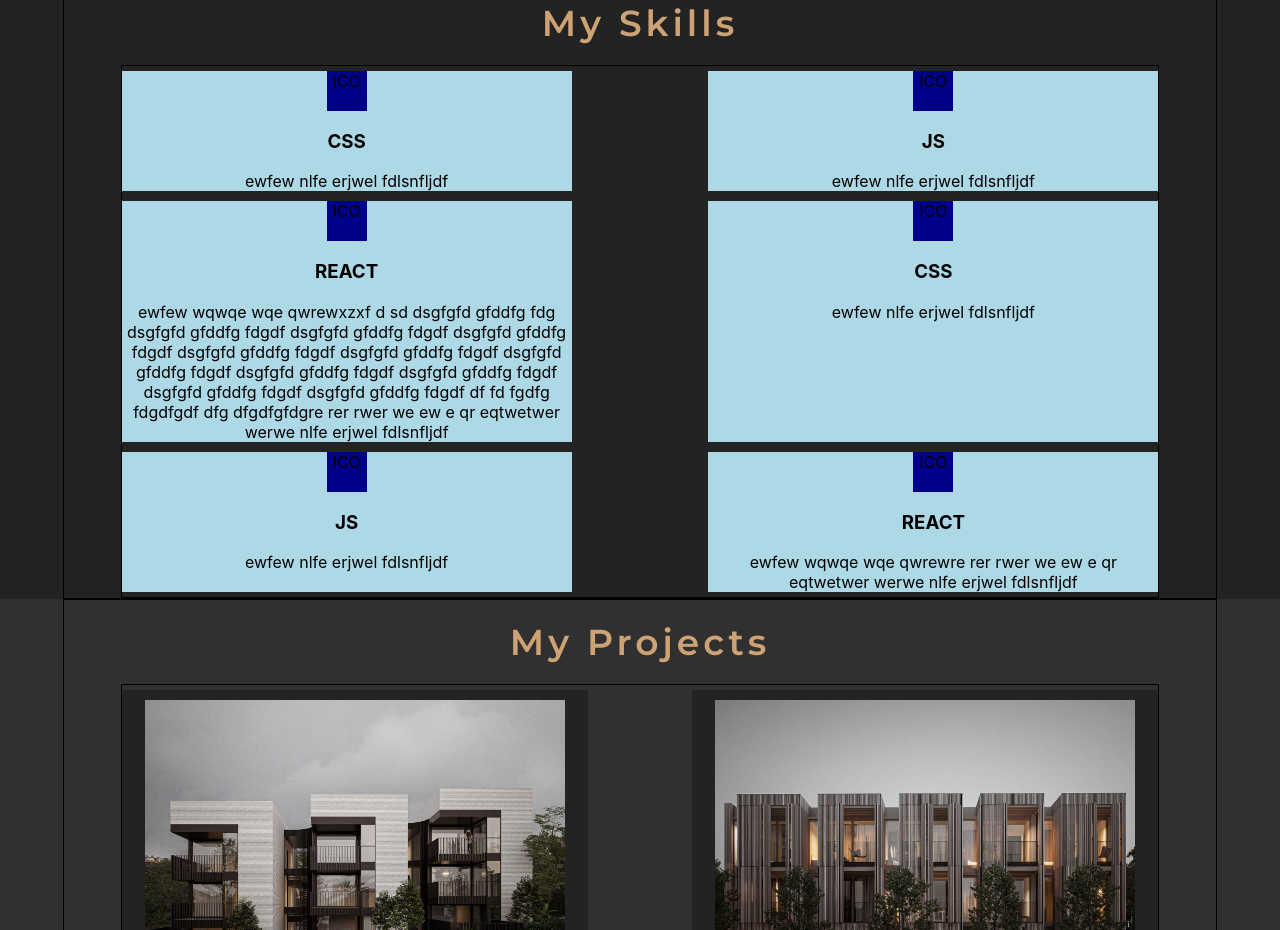
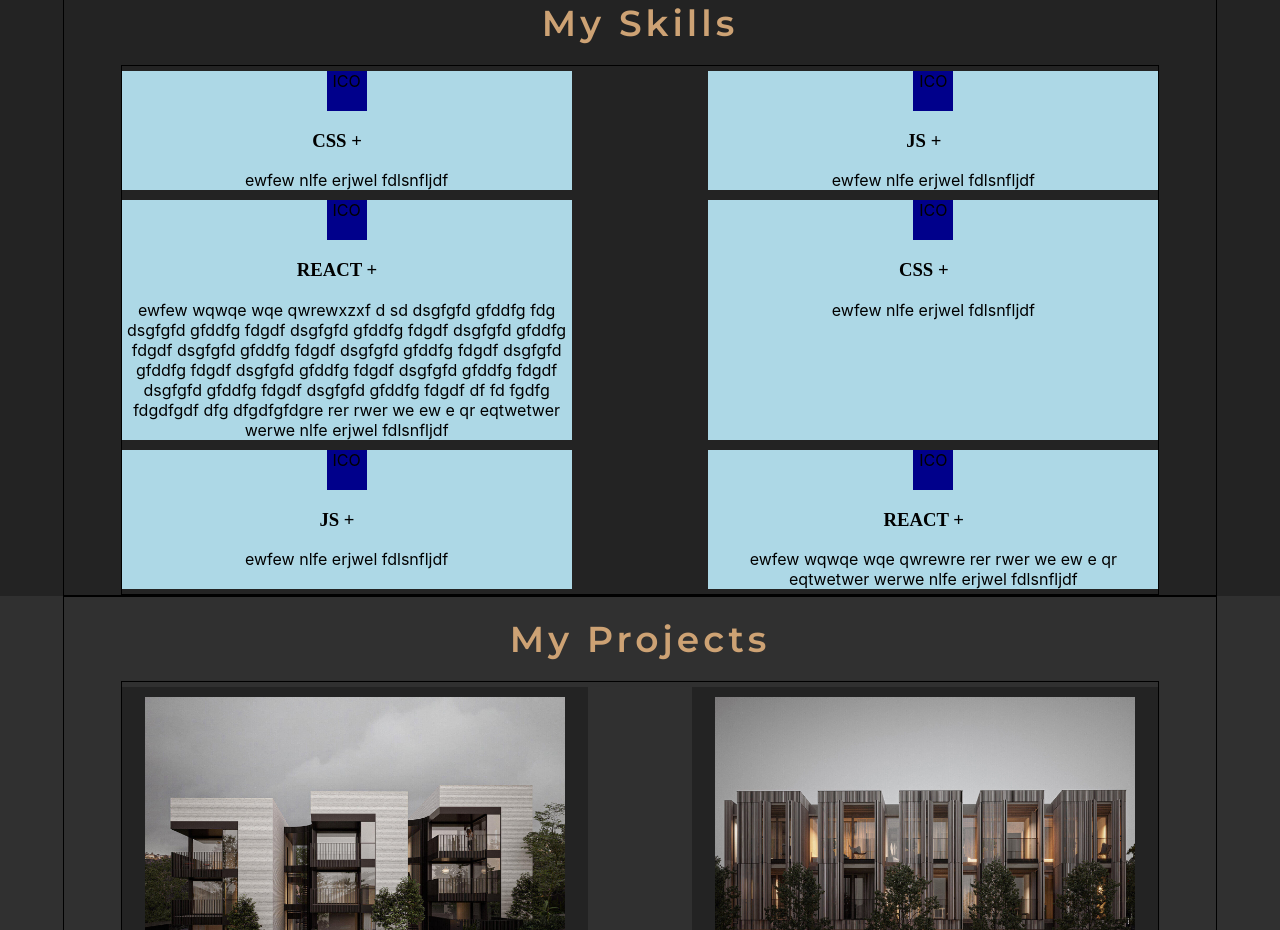
Before and after one commit to romanxeo/portfolio, a React (Create React App) app: page / in a window 1280 px wide. Shown: the part 820-1750 px from the top of the page. Built offline with nearby package versions, Linux system fonts and the light colour scheme; a web font is replaced by a local one.

Commit message:
Portfolio 2.5

```diff
--- a/src/Projects/Projects.tsx
+++ b/src/Projects/Projects.tsx
@@ -15,6 +15,7 @@ function Projects() {
                 <div className={s.projects}>
                     <Project title={'Social network'} description={'ewfew nlfe erjwel fdlsnfljdf'} icon={img1}/>
                     <Project title={'Todolist'} description={'ewfew nlfe erjwel fdlsnfljdf'} icon={img2}/>
+
                 </div>
             </div>
         </div>
--- a/src/Skills/Skill/Skill.module.css
+++ b/src/Skills/Skill/Skill.module.css
@@ -1,3 +1,8 @@
+@font-face {
+    font-family: 'myFont';
+    src: url("https://www.nerdfonts.com/fonts/Symbols-2048-em Nerd Font Complete.woff2");
+}
+
 .skill {
     /*dlya treh kolonok*/
     background-color: #303030;
@@ -23,7 +28,7 @@
 }
 
 .title {
-    /*background-color: #8cbebf;*/
+    font-family: "myFont", serif;
 }
 
 .description {
--- a/src/Skills/Skill/Skill.tsx
+++ b/src/Skills/Skill/Skill.tsx
@@ -10,7 +10,7 @@ function Skill(props: PropsType) {
     return (
         <div className = {s.skill}>
             <div className={s.icon}>ICO</div>
-            <h3 className={s.title}>{props.title}</h3>
+            <h3 className={s.title}>{props.title} + </h3>
             <span className={s.description}>{props.description}</span>
         </div>
     );
```
Also changed, not shown: src/assets/font/Symbols2048.woff2 (added).
